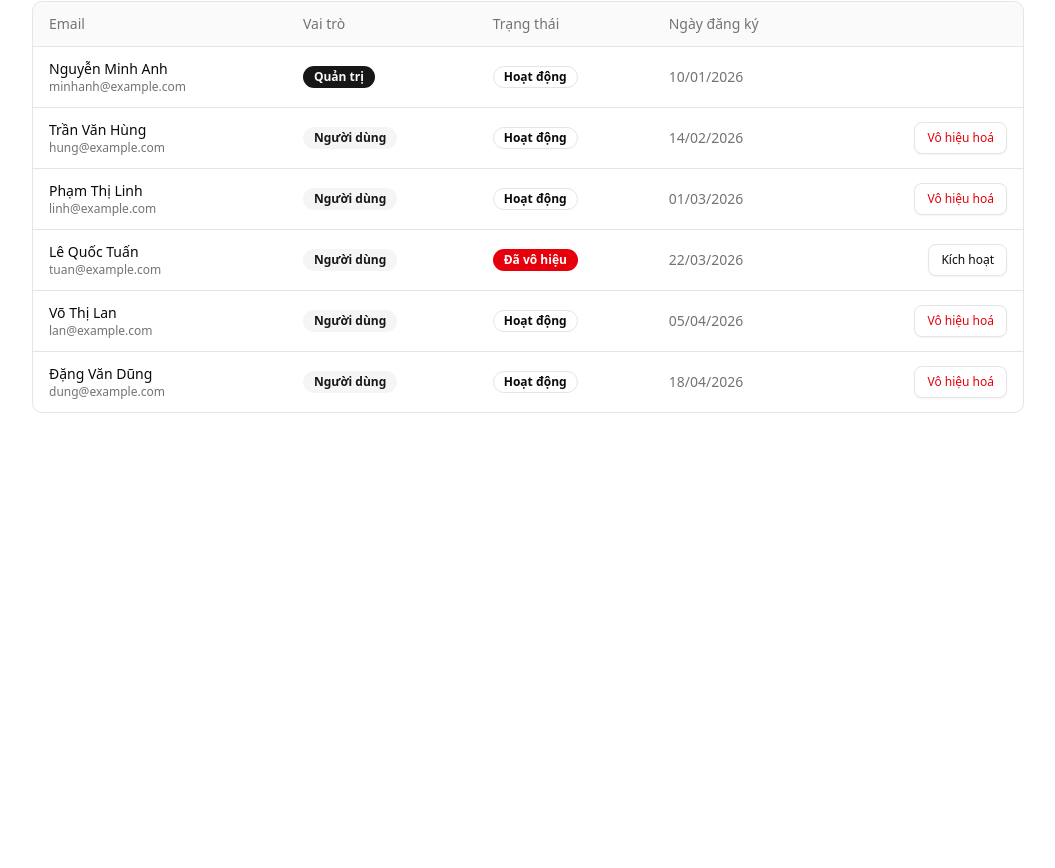
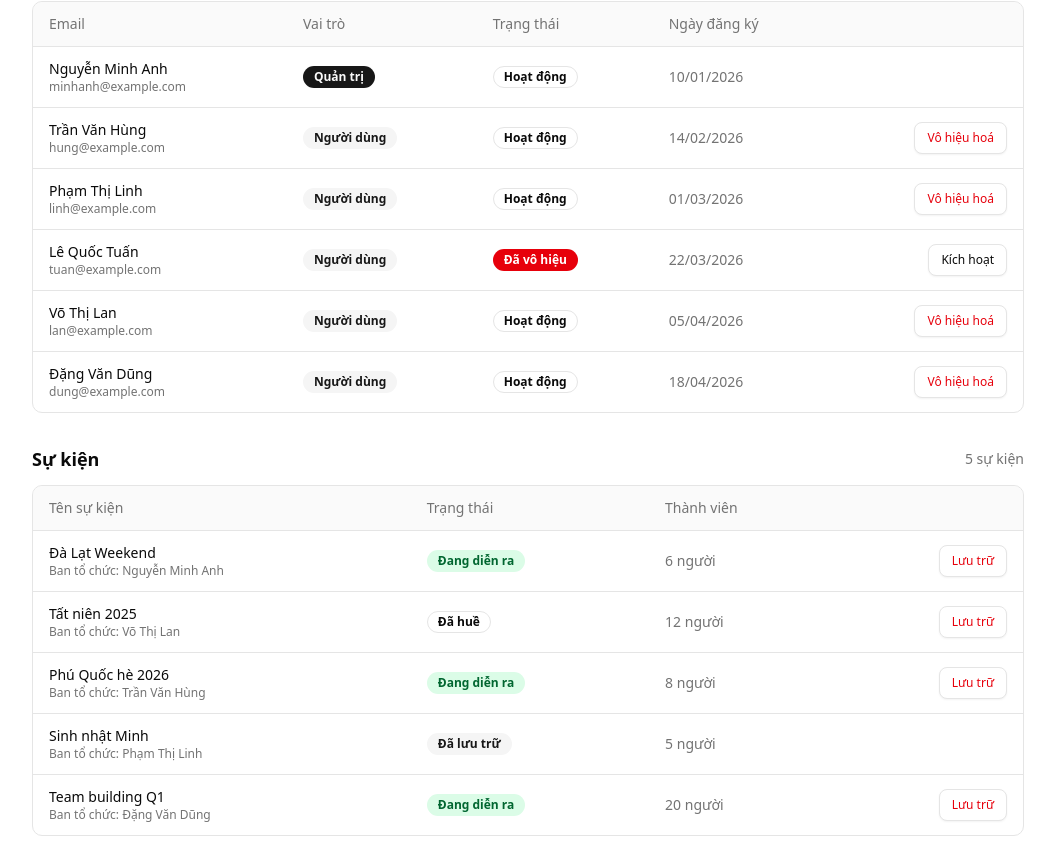
Before and after one commit to masonnguyen1243/titra, a Next.js app in the folder apps/web/: page /admin in a window 1280 px wide. Shown: the part 401-1269 px from the top of the page, without its empty margins (112-1167 px from the left). Before the commit the page ends 846 px from the top, so only its background shows below. Built offline with nearby package versions, Linux system fonts and the light colour scheme.

Commit message:
feat(Admin Dashboard): event table

```diff
--- a/apps/web/app/(app)/admin/page.tsx
+++ b/apps/web/app/(app)/admin/page.tsx
@@ -8,6 +8,7 @@ import { Button } from '@/components/ui/button';
 
 type UserRole = 'ADMIN' | 'USER';
 type UserStatus = 'ACTIVE' | 'INACTIVE';
+type EventStatus = 'ACTIVE' | 'SETTLED' | 'ARCHIVED';
 
 interface AdminUser {
   id: string;
@@ -16,6 +17,14 @@ interface AdminUser {
   role: UserRole;
   status: UserStatus;
   registeredAt: string;
+}
+
+interface AdminEvent {
+  id: string;
+  name: string;
+  organizerName: string;
+  status: EventStatus;
+  memberCount: number;
 }
 
 interface StatCard {
@@ -55,6 +64,26 @@ const MOCK_USERS: AdminUser[] = [
   { id: 'u6', name: 'Đặng Văn Dũng', email: 'dung@example.com', role: 'USER', status: 'ACTIVE', registeredAt: '2026-04-18' },
 ];
 
+const MOCK_EVENTS: AdminEvent[] = [
+  { id: 'e1', name: 'Đà Lạt Weekend', organizerName: 'Nguyễn Minh Anh', status: 'ACTIVE', memberCount: 6 },
+  { id: 'e2', name: 'Tất niên 2025', organizerName: 'Võ Thị Lan', status: 'SETTLED', memberCount: 12 },
+  { id: 'e3', name: 'Phú Quốc hè 2026', organizerName: 'Trần Văn Hùng', status: 'ACTIVE', memberCount: 8 },
+  { id: 'e4', name: 'Sinh nhật Minh', organizerName: 'Phạm Thị Linh', status: 'ARCHIVED', memberCount: 5 },
+  { id: 'e5', name: 'Team building Q1', organizerName: 'Đặng Văn Dũng', status: 'ACTIVE', memberCount: 20 },
+];
+
+const EVENT_STATUS_LABELS: Record<EventStatus, string> = {
+  ACTIVE: 'Đang diễn ra',
+  SETTLED: 'Đã huề',
+  ARCHIVED: 'Đã lưu trữ',
+};
+
+const EVENT_STATUS_VARIANTS: Record<EventStatus, 'success' | 'outline' | 'secondary'> = {
+  ACTIVE: 'success',
+  SETTLED: 'outline',
+  ARCHIVED: 'secondary',
+};
+
 function formatDate(iso: string) {
   const [y, m, d] = iso.split('-');
   return `${d}/${m}/${y}`;
@@ -62,12 +91,19 @@ function formatDate(iso: string) {
 
 export default function AdminPage() {
   const [users, setUsers] = useState<AdminUser[]>(MOCK_USERS);
+  const [events, setEvents] = useState<AdminEvent[]>(MOCK_EVENTS);
 
   function toggleStatus(id: string) {
     setUsers((prev) =>
       prev.map((u) =>
         u.id === id ? { ...u, status: u.status === 'ACTIVE' ? 'INACTIVE' : 'ACTIVE' } : u,
       ),
+    );
+  }
+
+  function archiveEvent(id: string) {
+    setEvents((prev) =>
+      prev.map((e) => (e.id === id ? { ...e, status: 'ARCHIVED' as EventStatus } : e)),
     );
   }
 
@@ -159,6 +195,55 @@ export default function AdminPage() {
           </table>
         </div>
       </div>
+      <div className="space-y-3">
+        <div className="flex items-center justify-between">
+          <h2 className="text-lg font-semibold">Sự kiện</h2>
+          <span className="text-sm text-muted-foreground">{events.length} sự kiện</span>
+        </div>
+
+        <div className="rounded-lg border overflow-hidden">
+          <table className="w-full text-sm">
+            <thead>
+              <tr className="border-b bg-muted/50">
+                <th className="text-left px-4 py-3 font-medium text-muted-foreground">Tên sự kiện</th>
+                <th className="text-left px-4 py-3 font-medium text-muted-foreground">Trạng thái</th>
+                <th className="text-left px-4 py-3 font-medium text-muted-foreground">Thành viên</th>
+                <th className="px-4 py-3" />
+              </tr>
+            </thead>
+            <tbody className="divide-y">
+              {events.map((event) => (
+                <tr key={event.id} className="hover:bg-muted/30 transition-colors">
+                  <td className="px-4 py-3">
+                    <p className="font-medium">{event.name}</p>
+                    <p className="text-xs text-muted-foreground">Ban tổ chức: {event.organizerName}</p>
+                  </td>
+                  <td className="px-4 py-3">
+                    <Badge variant={EVENT_STATUS_VARIANTS[event.status]}>
+                      {EVENT_STATUS_LABELS[event.status]}
+                    </Badge>
+                  </td>
+                  <td className="px-4 py-3 tabular-nums text-muted-foreground">
+                    {event.memberCount} người
+                  </td>
+                  <td className="px-4 py-3 text-right">
+                    {event.status !== 'ARCHIVED' && (
+                      <Button
+                        variant="outline"
+                        size="sm"
+                        onClick={() => archiveEvent(event.id)}
+                        className="text-destructive hover:text-destructive hover:bg-destructive/10"
+                      >
+                        Lưu trữ
+                      </Button>
+                    )}
+                  </td>
+                </tr>
+              ))}
+            </tbody>
+          </table>
+        </div>
+      </div>
     </div>
   );
 }
```
Also changed, not shown: 2 other files (tests, documents, lock files or other folders).
